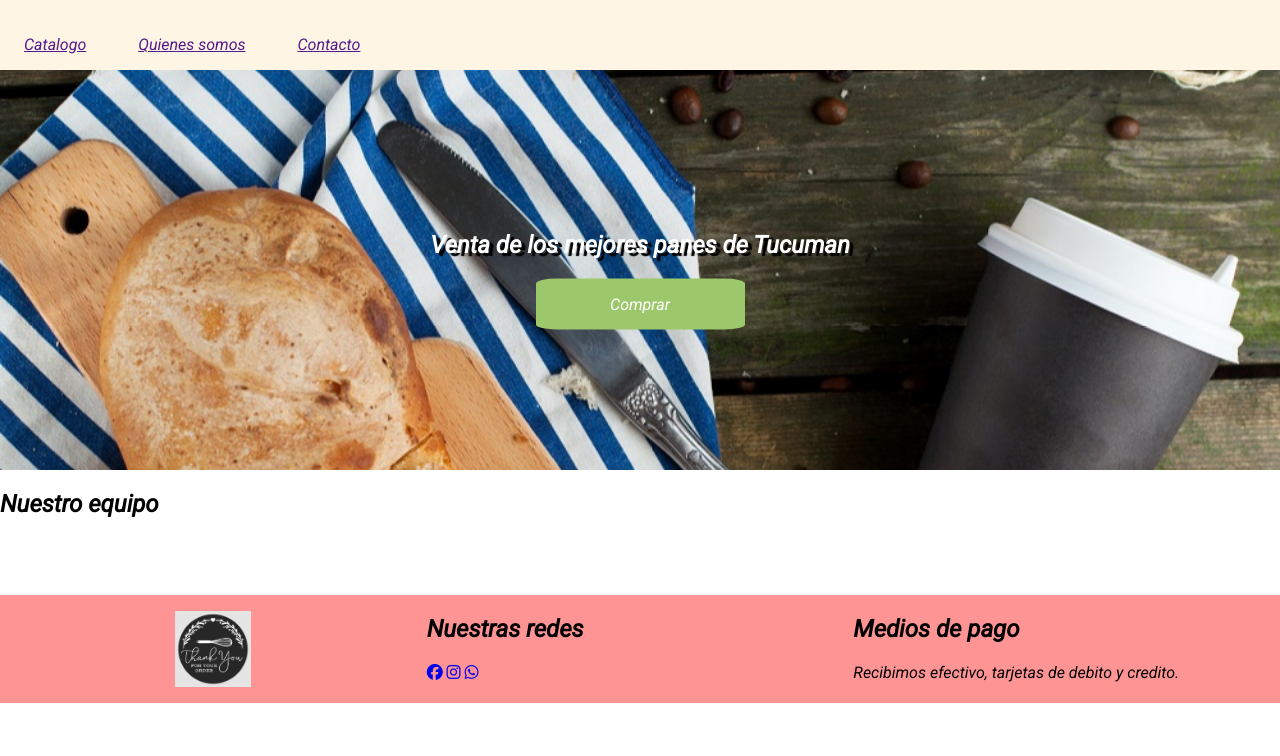
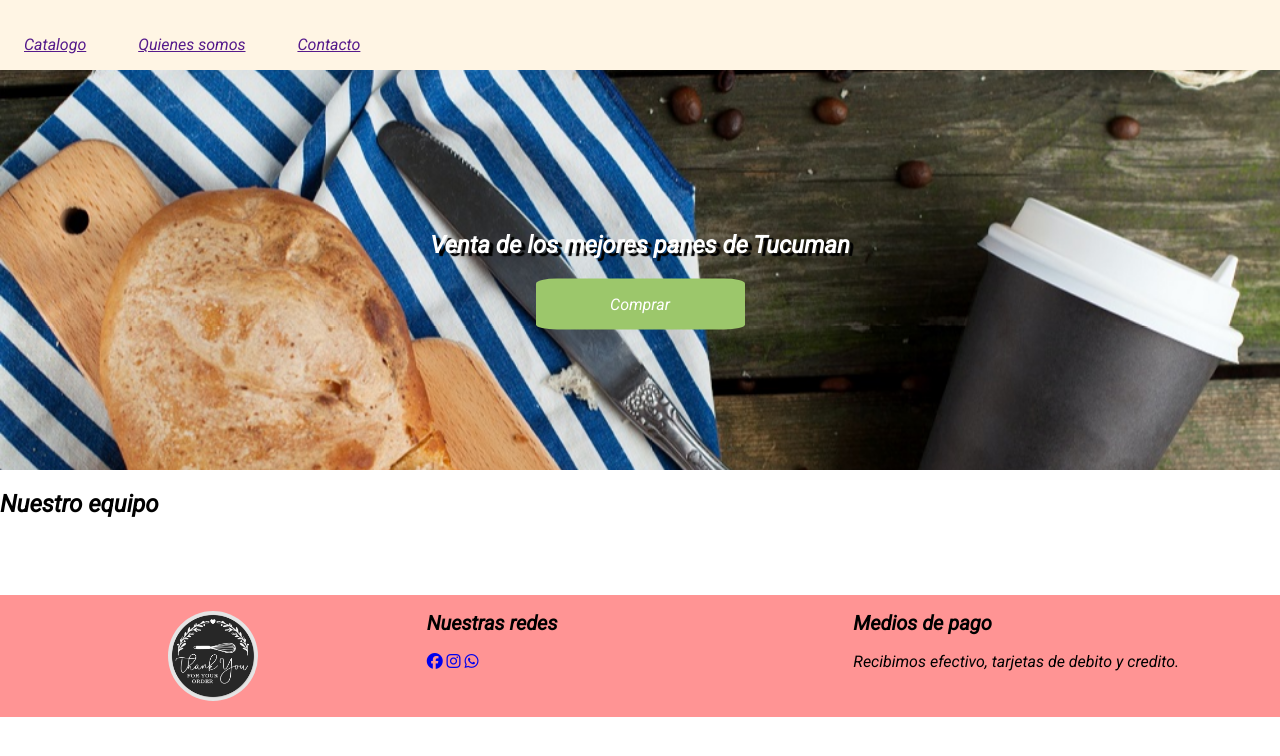
Before and after one commit to liNahuel/Proyecto-Coder-House, a website: page index.html in a window 1280 px wide. Drawn offline with Linux system fonts and the light colour scheme.

Commit message:
Agregamos cambiar al footer

```diff
--- a/scss/partials/_footer.scss
+++ b/scss/partials/_footer.scss
@@ -6,26 +6,27 @@
         width: 100%;
         display: grid;
         grid-template-columns: repeat(3,1fr);
-
-
         .box{
             figure{
                 display: flex;
                 justify-content: center;
                 align-items: center;
                 img{
-                    height: 4.75rem;
-                    h2{
-                        font-size: 15px;
-
-                        p{
-                            color: #fff;
-                            margin-bottom: 25px;
-                            font-size:25px;
-                        }
-                    }
+                    width: 5.625rem;
+                    border-radius: 100%;
                 }
             }
         }
     }
 }
+
+.box{
+    h2{
+        font-weight: 800;
+        font-size: 20px;
+        p{
+            font-size: 15px;
+            color: #fff;
+        }
+    }
+}
```
Also changed, not shown: css/styles.css.
